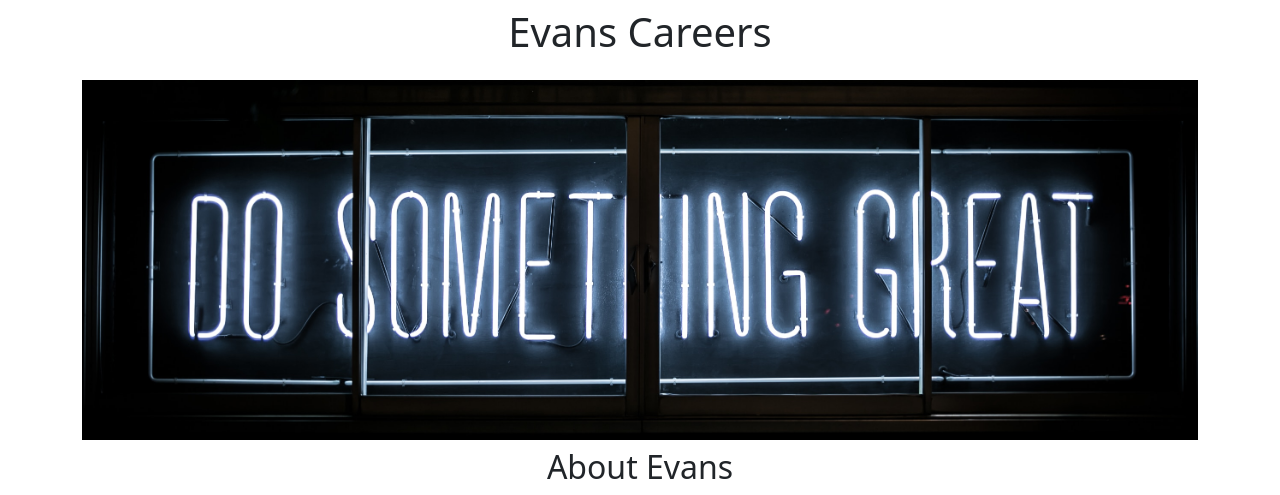
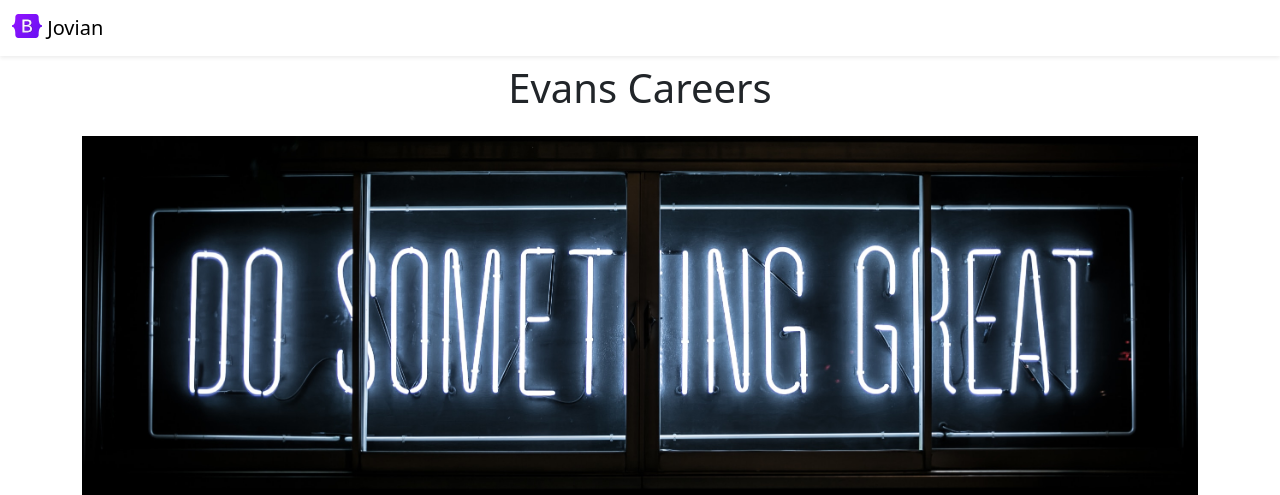
Before and after one commit to agyeievans/flask-career-website-v2, a Flask app: page / in a window 1280 px wide. Shown: the top 495 px of the page. Run offline with Flask 3, Linux system fonts and the light colour scheme.

Commit message:
added navbar

```diff
--- a/templates/home.html
+++ b/templates/home.html
@@ -16,6 +16,8 @@
     </style>
 </head>
 <body>
+    {% include 'nav.html' %}
+
     <div class="container">
         <h1 class="text-center mt-2 mb-4">{{ company_name }} Careers</h1>
 
--- /dev/null
+++ b/templates/nav.html
@@ -0,0 +1,12 @@
+<nav class="navbar shadow-sm fixed-top bg-white">
+    <div class="container-fluid">
+      <a class="navbar-brand" href="#">
+        <img src="/static/logo.svg" alt="Logo" width="30" height="24" class="d-inline-block align-text-top">
+        Jovian
+      </a>
+    </div>
+  </nav>
+
+<div style="height: 56px;">
+
+</div>
```
Also changed, not shown: static/logo.svg (added).
